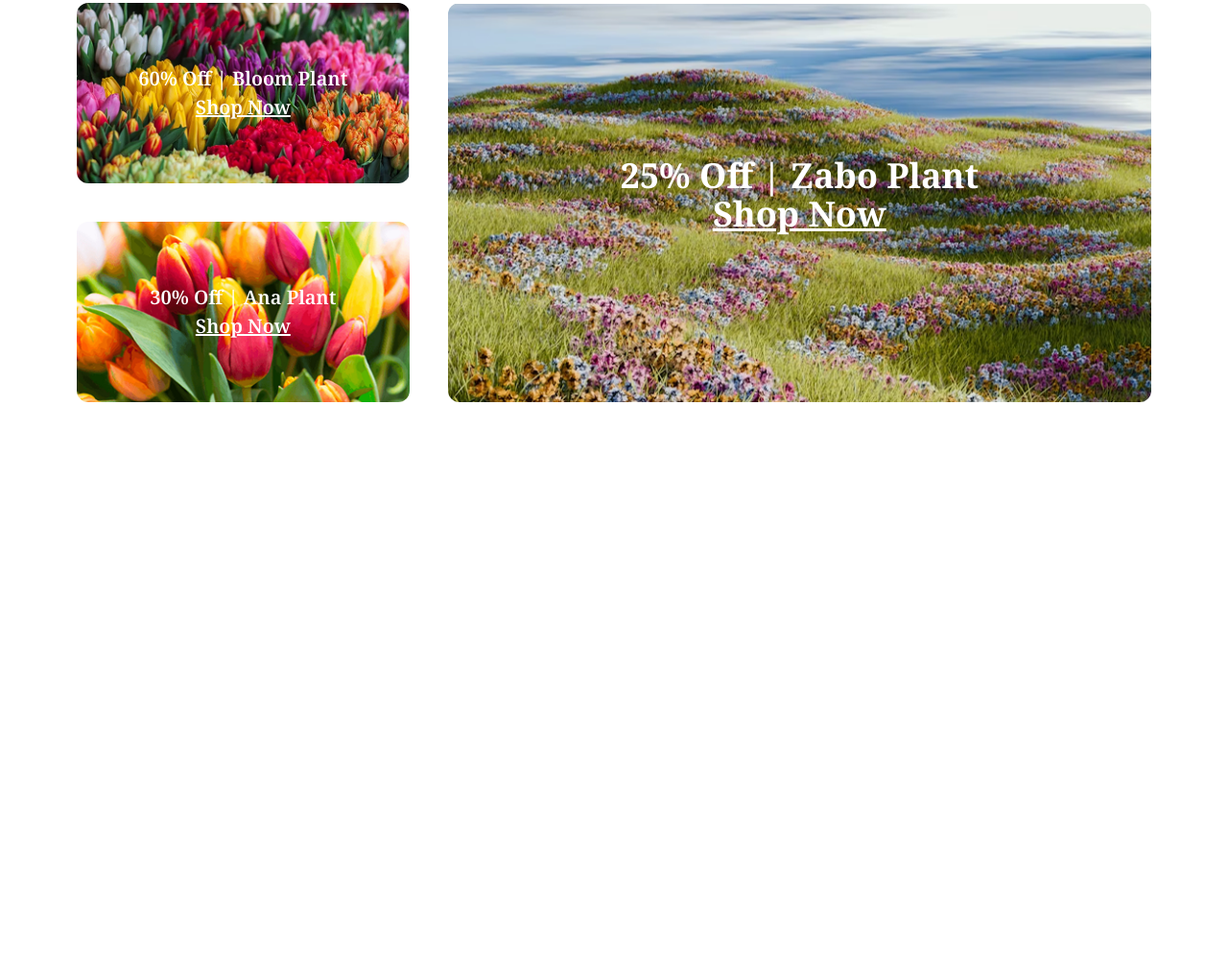
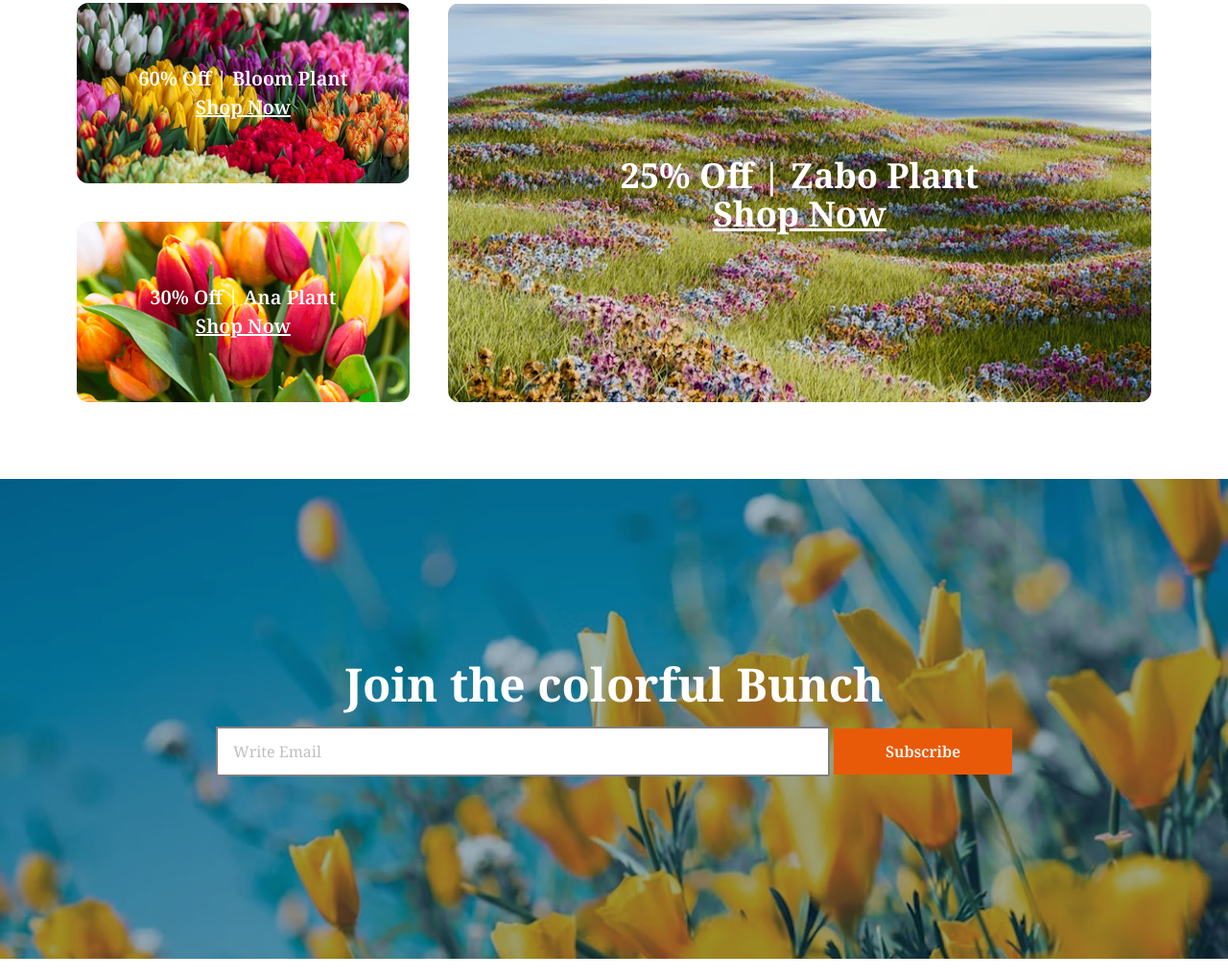
Before and after one commit to shoaibafnanwhite/Assignment-2-pro, a plain HTML site: page index.html in a window 1280 px wide. Shown: the part 2705-3724 px from the top of the page at 96% size. Before the commit the page ends 3124 px from the top, so only its background shows below. Drawn offline with nearby package versions, Linux system fonts and the light colour scheme.

Commit message:
easy part

```diff
--- a/index.html
+++ b/index.html
@@ -129,10 +129,17 @@
 
             </section>
             <!-- join now -->
-             <section>
-                <div>
+             <section class=" bg-[url(assets/news-letter-bg.png)] mt-20 h-[275px] lg:h-[500px] content-center mb-[20px]">
+                <div class="text-center  " >
+                     <h3 class="font-bold text-5xl text-white ">Join the colorful Bunch</h3>
+                   <form class="mt-5 " >
 
-                </div>
+                   <input type="email" name="" id="" placeholder="Write Email" class="border-2 bg-white text-[gray] text-left w-[321px] lg:w-[640px] pl-4 pt-3 pb-3">
+                   <button type="submit" class="font-semibold text-[16px] bg-[#E95A08] text-white pt-3 pb-3 w-[79px] lg:w-[186px] ">Subscribe</button>
+
+
+                </form>
+            </div>
 
              </section>
              </main>
```
